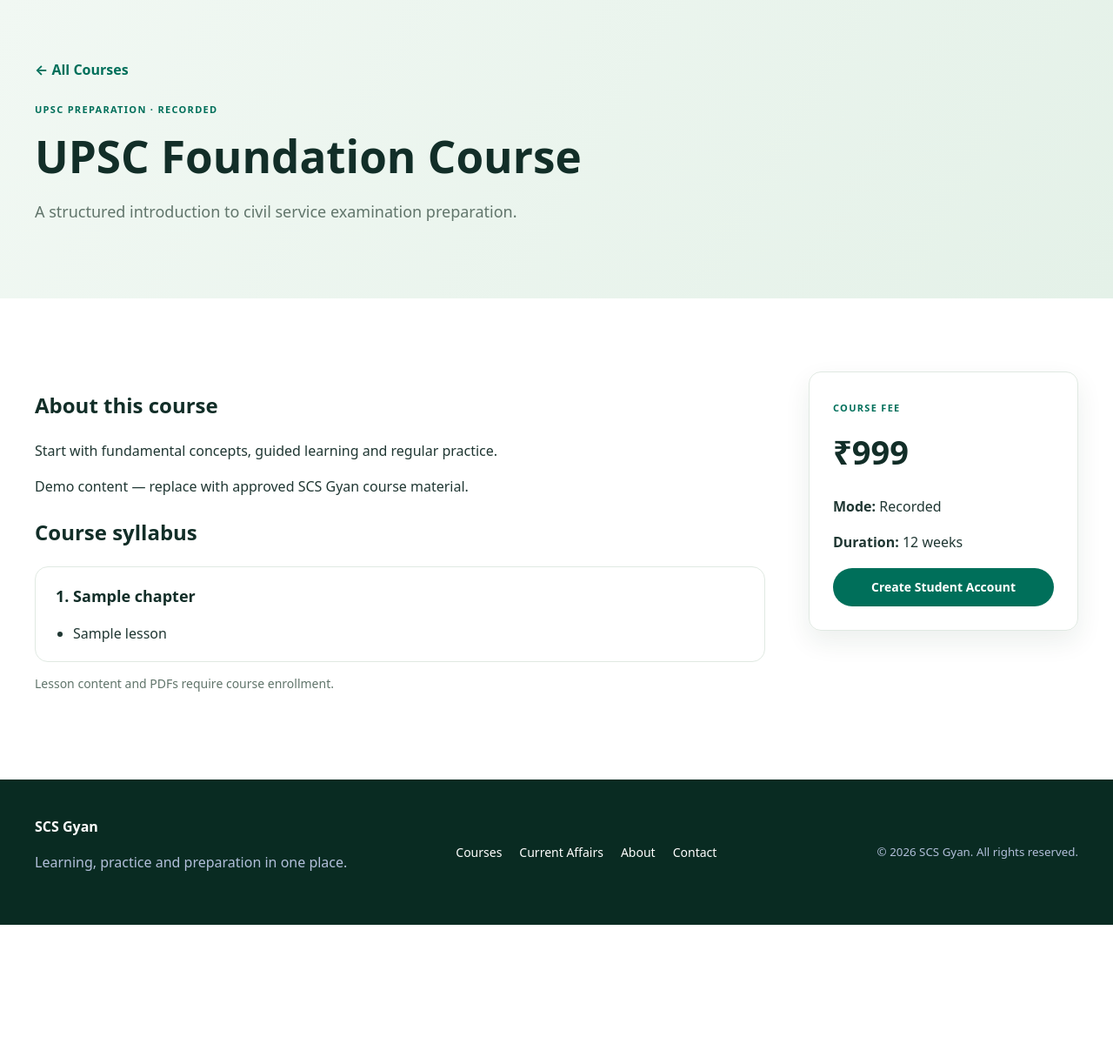
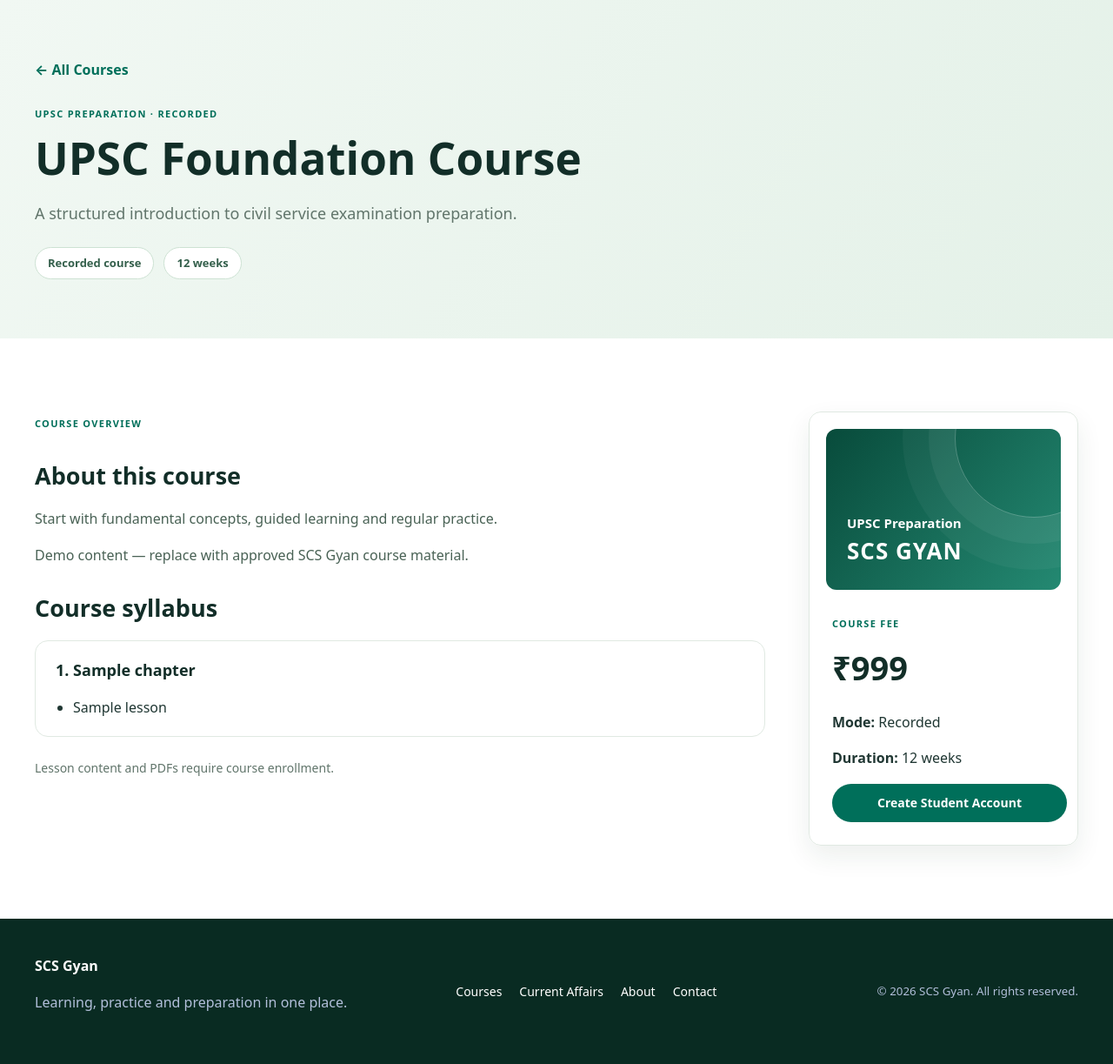
Before and after one commit to dharmendra1031/scs-gyan-course-platform, a Django app: page /courses/upsc-foundation-course/ in a window 1280 px wide. Shown: the part 118-1341 px from the top of the page at 87% size. Before the commit the page ends 1181 px from the top, so only its background shows below. Run offline with Django 5.2, Linux system fonts and the light colour scheme; data comes from the database, SQL or seed files in the repository; tables that the repository leaves empty hold one stand-in row (values such as "Sample post"); parts of the project's set-up code (start-up, migrations or seed data) failed here and were passed over.

Commit message:
style: polish student access and course detail pages

```diff
--- a/templates/courses/detail.html
+++ b/templates/courses/detail.html
@@ -2,37 +2,47 @@
 {% block title %}{{ course.seo_title|default:course.title }} | SCS Gyan{% endblock %}
 {% block meta_description %}{{ course.seo_description|default:course.summary }}{% endblock %}
 {% block content %}
-<section class="page-banner"><div class="container">
+<section class="page-banner course-detail-banner">
+  <div class="container">
     <a class="text-link" href="{% url 'course_list' %}">← All Courses</a>
     <span class="eyebrow accent">{{ course.category.name }} · {{ course.get_mode_display }}</span>
-<h1>{{ course.title }}</h1><p>{{ course.summary }}</p>
-</div></section>
-<section class="section"><div class="container detail-layout">
-<article>
+    <h1>{{ course.title }}</h1>
+    <p>{{ course.summary }}</p>
+    <div class="course-meta"><span>{{ course.get_mode_display }} course</span>{% if course.duration %}<span>{{ course.duration }}</span>{% endif %}{% if course.instructor_name %}<span>{{ course.instructor_name }}</span>{% endif %}</div>
+  </div>
+</section>
+<section class="section">
+  <div class="container detail-layout">
+    <article class="course-overview">
+      <span class="eyebrow accent">COURSE OVERVIEW</span>
       <h2>About this course</h2>
       <div class="prose">{{ course.description|linebreaks }}</div>
       {% if outcomes %}
         <h2>What you'll learn</h2>
-    <ul>{% for outcome in outcomes %}<li>{{ outcome }}</li>{% endfor %}</ul>
+        <ul class="outcome-list">{% for outcome in outcomes %}<li>{{ outcome }}</li>{% endfor %}</ul>
       {% endif %}
       <h2>Course syllabus</h2>
+      <div class="course-syllabus">
         {% for chapter in chapters %}
           <section class="course-chapter">
             <h3>{{ forloop.counter }}. {{ chapter.title }}</h3>
-      <ul>
-      {% for lesson in chapter.lessons.all %}
-        <li>{{ lesson.title }}</li>
-      {% empty %}
-        <li class="subtle">Lessons are being prepared.</li>
-      {% endfor %}
-      </ul>
+            <ul>{% for lesson in chapter.lessons.all %}<li>{{ lesson.title }}</li>{% empty %}<li class="subtle">Lessons are being prepared.</li>{% endfor %}</ul>
           </section>
         {% empty %}
           <p class="subtle">Detailed syllabus has not been published yet.</p>
         {% endfor %}
+      </div>
       <p class="subtle">Lesson content and PDFs require course enrollment.</p>
     </article>
-<aside class="details-panel">
+    <aside class="details-panel course-enrollment-panel">
+      <div class="detail-cover">
+        {% if course.thumbnail %}
+          <img src="{{ course.thumbnail.url }}" alt="" loading="lazy">
+        {% else %}
+          <span>{{ course.category.name }}</span>
+          <strong>SCS GYAN</strong>
+        {% endif %}
+      </div>
       <span class="eyebrow accent">COURSE FEE</span>
       <h2>{% if course.price == 0 %}Free{% else %}₹{{ course.price|floatformat:0 }}{% endif %}</h2>
       <p><strong>Mode:</strong> {{ course.get_mode_display }}</p>
@@ -45,16 +55,13 @@
         <a class="button button-outline full-width" href="{% url 'dashboard' %}">View order</a>
       {% elif user.is_authenticated %}
         <form method="post" action="{% url 'course_enroll' course.slug %}">{% csrf_token %}
-      <button class="button button-primary full-width" type="submit">
-        {% if course.price == 0 %}Enroll for free{% else %}Request enrollment{% endif %}
-      </button>
+          <button class="button button-primary full-width" type="submit">{% if course.price == 0 %}Enroll for free{% else %}Request enrollment{% endif %}</button>
         </form>
-    {% if course.price > 0 %}
-      <p class="subtle">Course access starts after payment verification.</p>
-    {% endif %}
+        {% if course.price > 0 %}<p class="subtle">Course access starts after payment verification.</p>{% endif %}
       {% else %}
         <a class="button button-primary full-width" href="{% url 'signup' %}">Create Student Account</a>
       {% endif %}
     </aside>
-</div></section>
+  </div>
+</section>
 {% endblock %}
```
Lines whose indentation alone changed are shown as unchanged.
